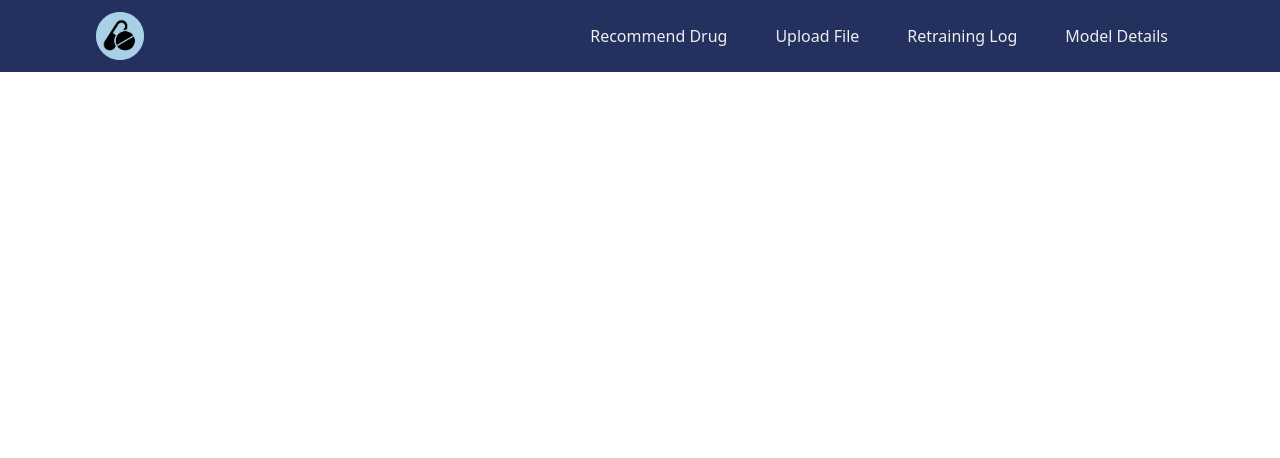
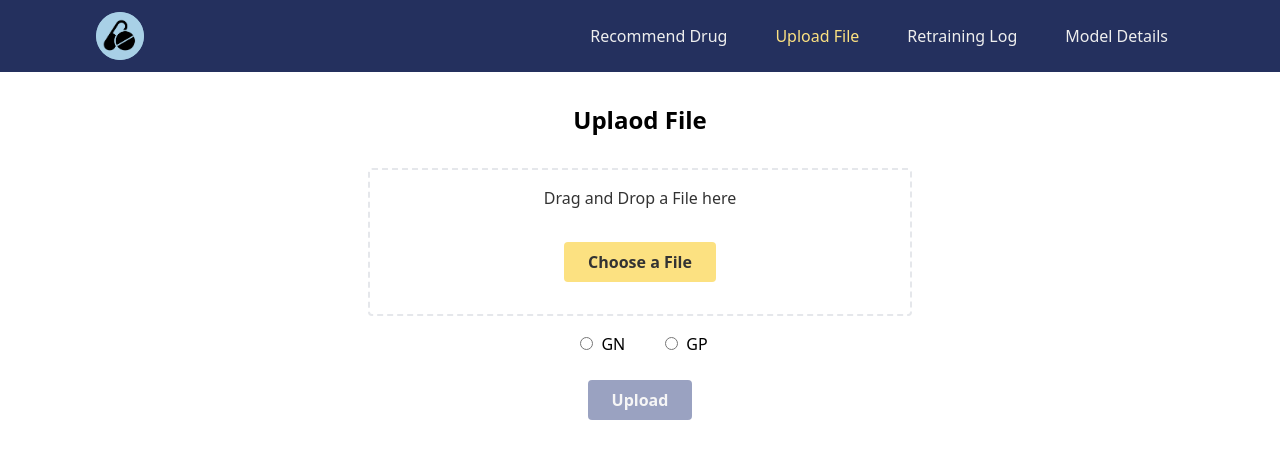
Before and after one commit to rawitsara-ym/Antimicrobial-Recommendation-Frontend, a Vue app: page /upload-file in a window 1280 px wide. Shown: the top 458 px of the page. Built offline with nearby package versions, Linux system fonts and the light colour scheme.

Commit message:
create ChooseFile component for upload file page

```diff
--- a/src/App.vue
+++ b/src/App.vue
@@ -1,6 +1,8 @@
 <template>
   <nav-bar/>
-  <router-view/>
+  <div class="px-24">
+    <router-view/>
+  </div>
 </template>
 
 <script>
@@ -22,6 +24,9 @@ export default {
   text-align: center;
   color: #2c3e50;
 } */
+.h-full-screen {
+  height: calc(100vh - 72px);
+}
 .bg-blue-1 {
   background-color: #24305E;
 }
--- /dev/null
+++ b/src/components/ChooseFile.vue
@@ -0,0 +1,48 @@
+<template>
+    <div class="flex flex-col items-center w-full">
+        <p class="text-2xl font-semibold my-8">Uplaod File</p>
+        <div @dragover.prevent @drop.prevent @drop="dragFile" class="flex flex-col items-center w-3/6 border-dashed border-2 rounded p-4">
+            <p class="text-gray-1 text-center">Drag and Drop a File here</p>
+            <label class="flex flex-col items-center mt-8 mb-4">
+                <span class="bg-yellow-1 text-gray-1 font-semibold py-2 px-6 cursor-pointer rounded">Choose a File</span>
+                <input type="file" @change="handleFileChange" class="hidden"/>
+            </label>
+            <span class="text-gray-2" v-if="file">{{file.name}}</span>
+        </div>
+        <div class="flex m-4">
+            <div class="mx-4">
+                <input @change="emitVitekId" type="radio" id="gn" value="GN" v-model="vitek_id" class="mx-2 cursor-pointer">
+                <label for="gn">GN</label>
+            </div>
+            <div class="mx-4">
+                <input @change="emitVitekId" type="radio" id="gp" value="GP" v-model="vitek_id" class="mx-2 cursor-pointer">
+                <label for="gp">GP</label>
+            </div>
+        </div>
+    </div>
+</template>
+
+<script>
+export default {
+    name: 'ChooseFile',
+    data() {
+        return {
+            file: null,
+            vitek_id: null,
+        }
+    },
+    methods: {
+        handleFileChange(e) {
+            this.file = e.target.files[0];
+            this.$emit('AddFile', e.target.files[0]);
+        },
+        dragFile(e) {
+            this.file = e.dataTransfer.files[0];
+            this.$emit('AddFile', e.target.files[0]);
+        },
+        emitVitekId() {
+            this.$emit('VitekId', this.vitek_id)
+        }
+    }
+}
+</script>
--- a/src/router/index.js
+++ b/src/router/index.js
@@ -1,6 +1,7 @@
 import { createRouter, createWebHistory } from 'vue-router'
 import Home from '../views/Home.vue'
 import RecommendDrug from '../views/RecommendDrug.vue'
+import UploadFile from '../views/UploadFile.vue'
 
 const routes = [
   {
@@ -13,7 +14,11 @@ const routes = [
     name: 'Recommend Drug',
     component: RecommendDrug
   },
-
+  {
+    path: '/upload-file',
+    name: 'Upload File',
+    component: UploadFile
+  }
 ]
 
 const router = createRouter({
--- a/src/views/Home.vue
+++ b/src/views/Home.vue
@@ -1,6 +1,6 @@
 <template>
   <div class="bg-style" :style="`background-image: url(${background});`"></div>
-  <div class="flex flex-col justify-center h-full-screen pb-32 px-24">
+  <div class="flex flex-col justify-center h-full-screen pb-32">
     <p class="text-6xl font-semibold text-gray-1">Antimicrobial</p>
     <p class="text-6xl font-semibold text-gray-1">Recommendation in Pet</p>
     <ul class="list-disc ml-6 my-8">
@@ -35,9 +35,6 @@ export default {
 </script>
 
 <style scoped>
-.h-full-screen {
-  height: calc(100vh - 72px);
-}
 .bg-style {
   height: 100vh;
   background-size: contain;
--- /dev/null
+++ b/src/views/UploadFile.vue
@@ -0,0 +1,40 @@
+<template>
+    <div class="flex flex-col items-center">
+        <choose-file @VitekId="getVitekId" @AddFile="getFile"/>
+        <button @click="uploadFile" :disabled="!file || !vitek_id" :class="{ 'opacity-50 cursor-not-allowed': !file || !vitek_id }" class="bg-blue-2 text-white-1 font-semibold py-2 px-6 m-2 rounded">Upload</button>
+        <!-- <file-upload-log/> -->
+    </div>
+</template>
+
+<script>
+import ChooseFile from '../components/ChooseFile.vue'
+// import FileUploadLog from '../components/FileUploadLog.vue'
+
+export default {
+    name: 'UploadFile',
+    components: {
+        ChooseFile,
+        // FileUploadLog,
+    },
+    data() {
+        return {
+            file: null,
+            vitek_id: null,
+        }
+    },
+    methods: {
+        getVitekId(vitek_id) {
+            this.vitek_id = vitek_id;
+            // console.log(this.vitek_id)
+        },
+        getFile(file) {
+            this.file = file;
+            // console.log(this.file)
+        }
+    }
+}
+</script>
+
+<style scoped>
+
+</style>
```
